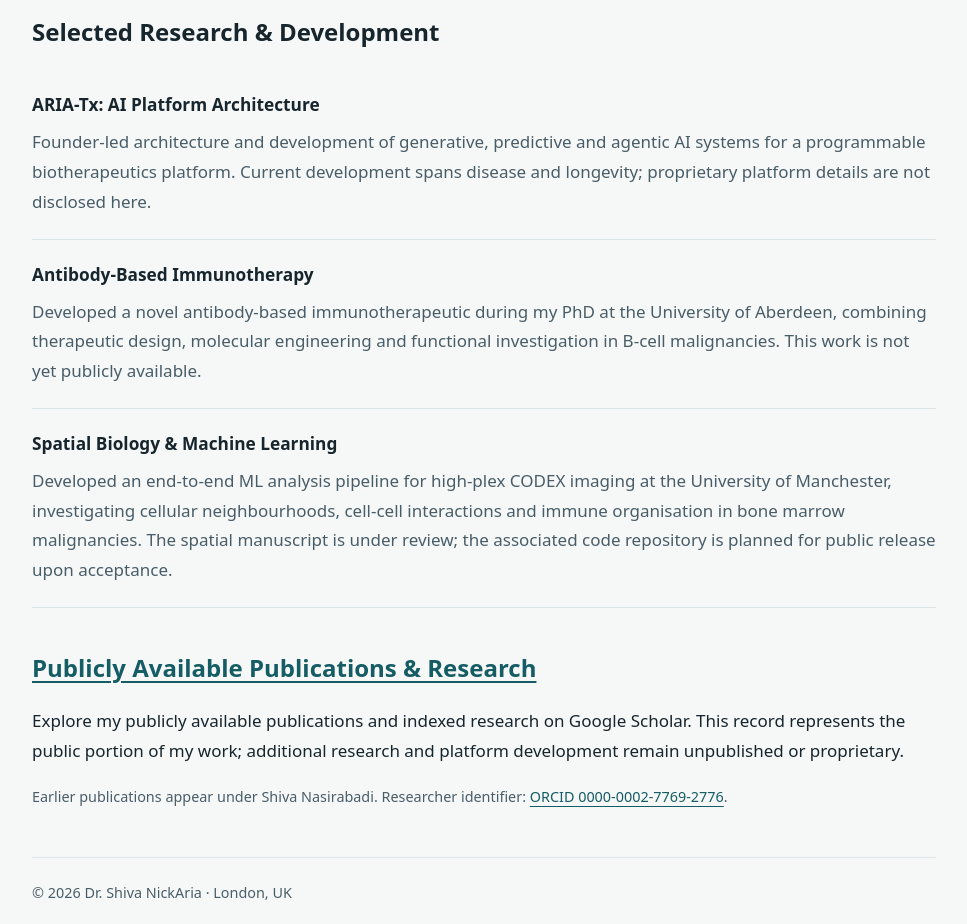
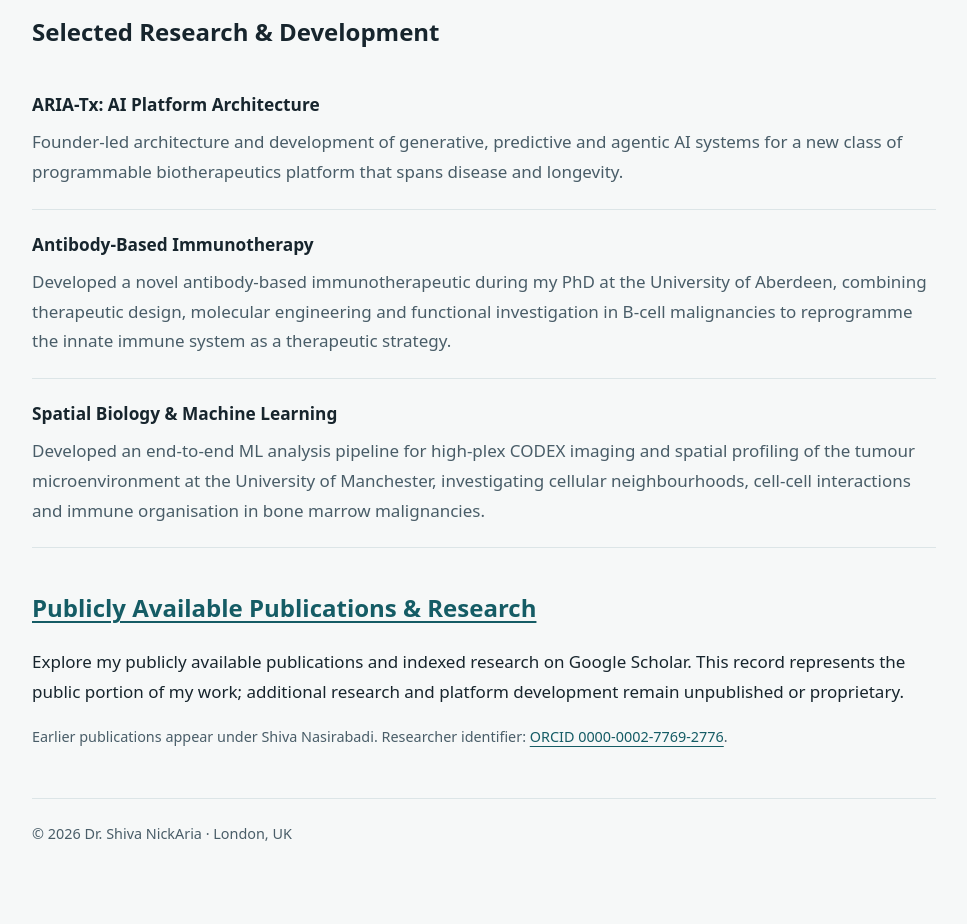
Before and after one commit to SNickaria/SNickaria.github.io, a plain HTML site: page index.html in a window 1280 px wide. Shown: the part 1640-2564 px from the top of the page, without its empty margins (156-1123 px from the left). Drawn offline with Linux system fonts and the light colour scheme.

Commit message:
Update Selected Research & Development entries in index.html

```diff
--- a/index.html
+++ b/index.html
@@ -50,9 +50,9 @@
 </section>
 <section aria-labelledby="research">
 <h2 id="research">Selected Research &amp; Development</h2>
-<article class="example"><h3>ARIA-Tx: AI Platform Architecture</h3><p>Founder-led architecture and development of generative, predictive and agentic AI systems for a programmable biotherapeutics platform. Current development spans disease and longevity; proprietary platform details are not disclosed here.</p></article>
-<article class="example"><h3>Antibody-Based Immunotherapy</h3><p>Developed a novel antibody-based immunotherapeutic during my PhD at the University of Aberdeen, combining therapeutic design, molecular engineering and functional investigation in B-cell malignancies. This work is not yet publicly available.</p></article>
-<article class="example"><h3>Spatial Biology &amp; Machine Learning</h3><p>Developed an end-to-end ML analysis pipeline for high-plex CODEX imaging at the University of Manchester, investigating cellular neighbourhoods, cell-cell interactions and immune organisation in bone marrow malignancies. The spatial manuscript is under review; the associated code repository is planned for public release upon acceptance.</p></article>
+<article class="example"><h3>ARIA-Tx: AI Platform Architecture</h3><p>Founder-led architecture and development of generative, predictive and agentic AI systems for a new class of programmable biotherapeutics platform that spans disease and longevity.</p></article>
+<article class="example"><h3>Antibody-Based Immunotherapy</h3><p>Developed a novel antibody-based immunotherapeutic during my PhD at the University of Aberdeen, combining therapeutic design, molecular engineering and functional investigation in B-cell malignancies to reprogramme the innate immune system as a therapeutic strategy.</p></article>
+<article class="example"><h3>Spatial Biology &amp; Machine Learning</h3><p>Developed an end-to-end ML analysis pipeline for high-plex CODEX imaging and spatial profiling of the tumour microenvironment at the University of Manchester, investigating cellular neighbourhoods, cell-cell interactions and immune organisation in bone marrow malignancies.</p></article>
 </section>
 <section aria-labelledby="publications">
 <h2 id="publications"><a href="https://scholar.google.com/citations?hl=en&amp;user=12HltGkAAAAJ">Publicly Available Publications &amp; Research</a></h2>
```
